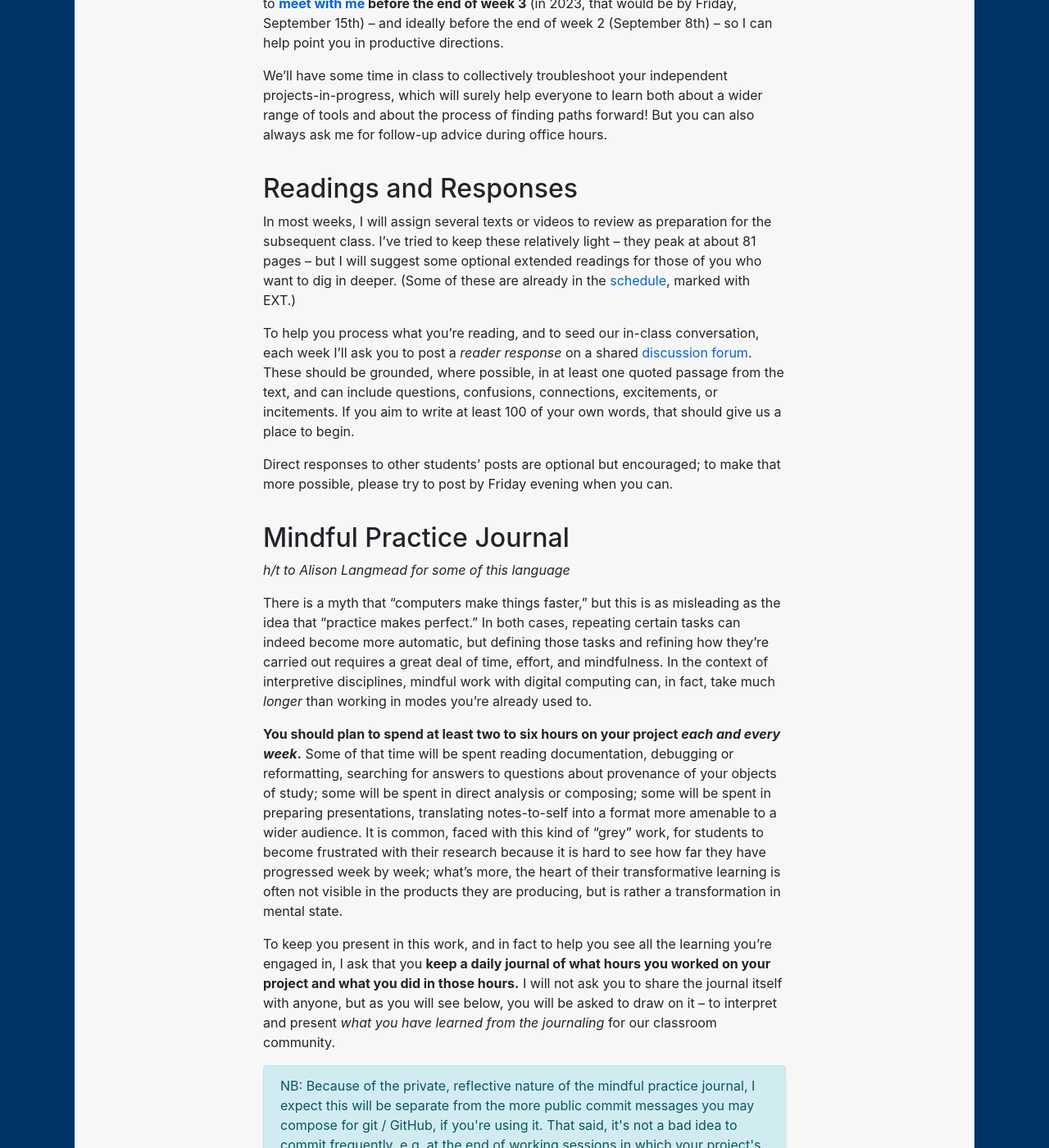
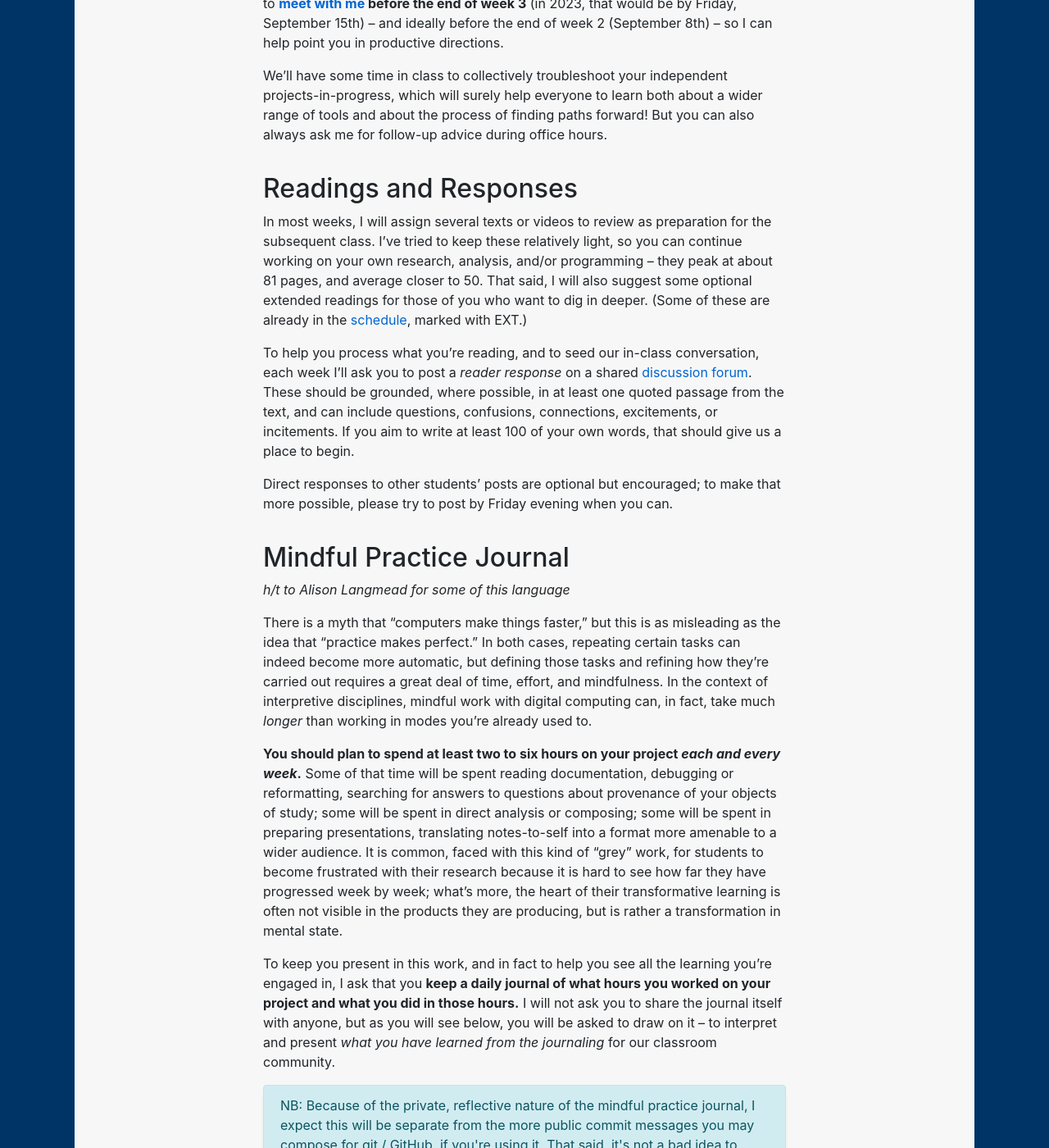
Before and after one commit to benmiller314/dsam2023fall, a Jekyll site: the page built from projects.md, in a window 1280 px wide and 1400 px high, scrolled down 477 px. Shown: the whole window at 82% size. Built offline with Jekyll 4.4.1, drawn with Linux system fonts in a browser that asks for light colours; our own code applies the rules of GitHub Pages for plain Markdown files; some of the changed text lies outside the part shown.

Commit message:
minor improvements

```diff
--- a/projects.md
+++ b/projects.md
@@ -7,7 +7,7 @@ These projects can vary as much as your interests do, and should incorporate too
 We'll have some time in class to collectively troubleshoot your independent projects-in-progress, which will surely help everyone to learn both about a wider range of tools and about the process of finding paths forward! But you can also always ask me for follow-up advice during office hours.
 
 ## Readings and Responses
-In most weeks, I will assign several texts or videos to review as preparation for the subsequent class. I've tried to keep these relatively light – they peak at about 81 pages – but I will suggest some optional extended readings for those of you who want to dig in deeper. (Some of these are already in the [schedule](schedule), marked with EXT.)
+In most weeks, I will assign several texts or videos to review as preparation for the subsequent class. I've tried to keep these relatively light, so you can continue working on your own research, analysis, and/or programming – they peak at about 81 pages, and average closer to 50. That said, I will also suggest some optional extended readings for those of you who want to dig in deeper. (Some of these are already in the [schedule](schedule), marked with EXT.)
 
 To help you process what you're reading, and to seed our in-class conversation, each week I'll ask you to post a _reader response_ on a shared [discussion forum]({{site.github_url}}/discussion). These should be grounded, where possible, in at least one quoted passage from the text, and can include questions, confusions, connections, excitements, or incitements. If you aim to write at least 100 of your own words, that should give us a place to begin.
 
```
Also changed, not shown: other parts of projects.md (+1 -1 lines), schedule.md (+21 -5 lines), 3 other files.
